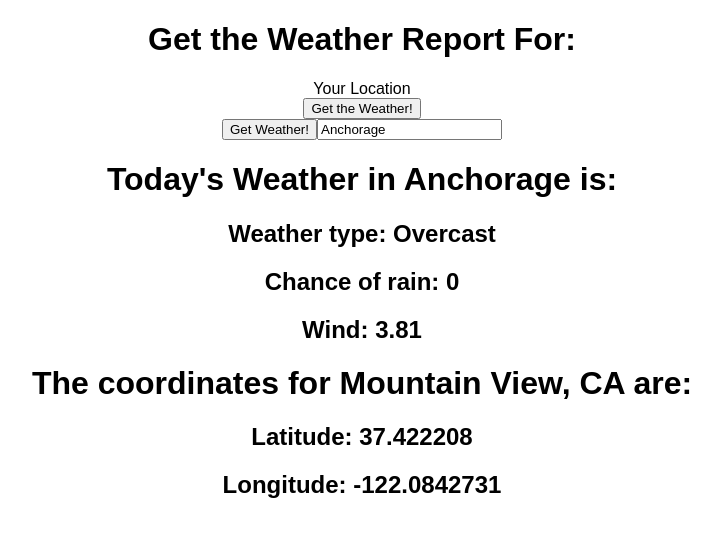
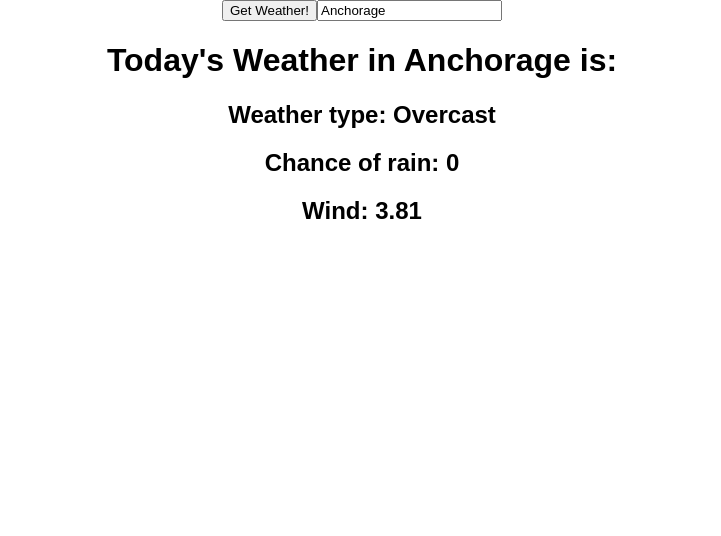
Before and after one commit to josephpjacobi/weatherize, a React (Create React App) app: page / in a window 1280 px wide. Shown: the top 536 px of the page, without its empty margins (278-999 px from the left). Built offline with nearby package versions, Linux system fonts and the light colour scheme; the HTML template or start-up script is replaced by a standard one.

Commit message:
deleted displayLatLong component and added getLatLong function to new utils folder

```diff
--- a/src/App.js
+++ b/src/App.js
@@ -1,16 +1,12 @@
 import React, { Component } from 'react';
 import './App.css';
 import { DisplayWeather } from './components/weather/display-weather';
-import { LandingPage } from './components/landing-page/landing-page';
-import { DisplayLatLong } from './components/display-lat-long/display-lat-long';
 
 class App extends Component {
   render() {
     return (
       <div className="App">
-        <LandingPage />
         <DisplayWeather location='Boston'/>
-        <DisplayLatLong />
       </div>
     );
   }
--- a/src/components/display-lat-long/display-lat-long.jsx
+++ /dev/null
@@ -1,28 +0,0 @@
-import React from 'react';
-import { locationData } from '../weather/location-data';
-
-
-export class DisplayLatLong extends React.Component {
-  constructor(props) {
-    super(props)
-
-    this.state = {
-     'latitude': 30
-    }
-  }
-  render() {
-    const latitude = locationData.results[0].geometry.location.lat
-    const longitude = locationData.results[0].geometry.location.lng
-    const city = locationData.results[0].address_components[2].long_name
-    const cityState = locationData.results[0].address_components[4].short_name
-
-
-    return (
-      <div>
-        <h1>The coordinates for {city}, {cityState} are:</h1>
-        <h2>Latitude: {latitude}</h2>
-        <h2>Longitude: {longitude}</h2>
-      </div>
-    )
-  }
-}
--- a/src/components/landing-page/landing-page.jsx
+++ /dev/null
@@ -1,14 +0,0 @@
-import React from 'react';
-
-
-export class LandingPage extends React.Component {
-  render() {
-    return (
-      <div>
-        <h1>Get the Weather Report For:</h1>
-        <form action="" method="get">Your Location</form>
-        <button type='submit'>Get the Weather!</button>
-      </div>
-    )
-  }
-}
--- a/src/components/weather/display-weather.jsx
+++ b/src/components/weather/display-weather.jsx
@@ -1,5 +1,6 @@
 import React from 'react';
-import {weatherData} from './data';
+import { weatherData } from './data';
+import { getLatLong } from '../../utils/get-lat-long';
 
 
 export class DisplayWeather extends React.Component {
@@ -40,8 +41,11 @@ export class DisplayWeather extends React.Component {
     this.setSearchCity = this.setSearchCity.bind(this);
   }
 
+
   getWeather() {
     const city = this.state.searchCity;
+    const coordinates = getLatLong(city);
+    console.log(coordinates);
     const newWeather = weatherData[city] || {currently: {
       summary: `Not found for ${city}`,
       precipProbability: `Not found for ${city}`,
--- /dev/null
+++ b/src/utils/get-lat-long.js
@@ -0,0 +1,3 @@
+export const getLatLong = (city) => {
+  console.log(city)
+}
```
